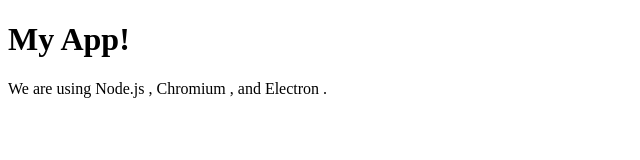
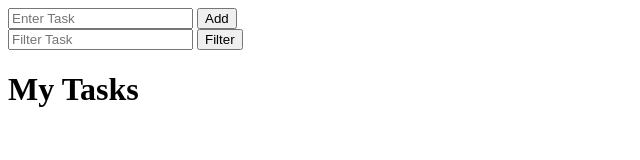
Before and after one commit to Morrism1/todo-list, an Electron app: page index.html in a window 1280 px wide. Shown: the whole page, without its empty margins (0-640 px from the left). Drawn offline with Linux system fonts and the light colour scheme.

Commit message:
done with html

```diff
--- a/index.html
+++ b/index.html
@@ -5,10 +5,30 @@
     <title>ToDo App</title>
   </head>
   <body>
-    <h1>My App!</h1>
-    We are using Node.js <span id="node-version"></span>,
-    Chromium <span id="chrome-version"></span>,
-    and Electron <span id="electron-version"></span>.
+    <div class="container">
+      <header class="header">
+        <input
+         type="text"
+          placeholder="Enter Task"
+          class="header__input">
+        <button class="header__buttton">Add</button>
+      </header>
+      <section class="filter">
+        <input
+         type="text"
+          placeholder="Filter Task"
+          class="filter__input">
+        <button class="filter__buttton">Filter</button>
+      </section>
+      <h1 class="tasks-title">My Tasks</h1>
+      <section class="tasks">
+        <div class="task">
+          <div class="task__content"></div>
+          <div class="task__action"></div>
+        </div>
+
+      </section>
+    </div>
 
     <!-- You can also require other files to run in this process -->
     <script src="./renderer.js"></script>
```
